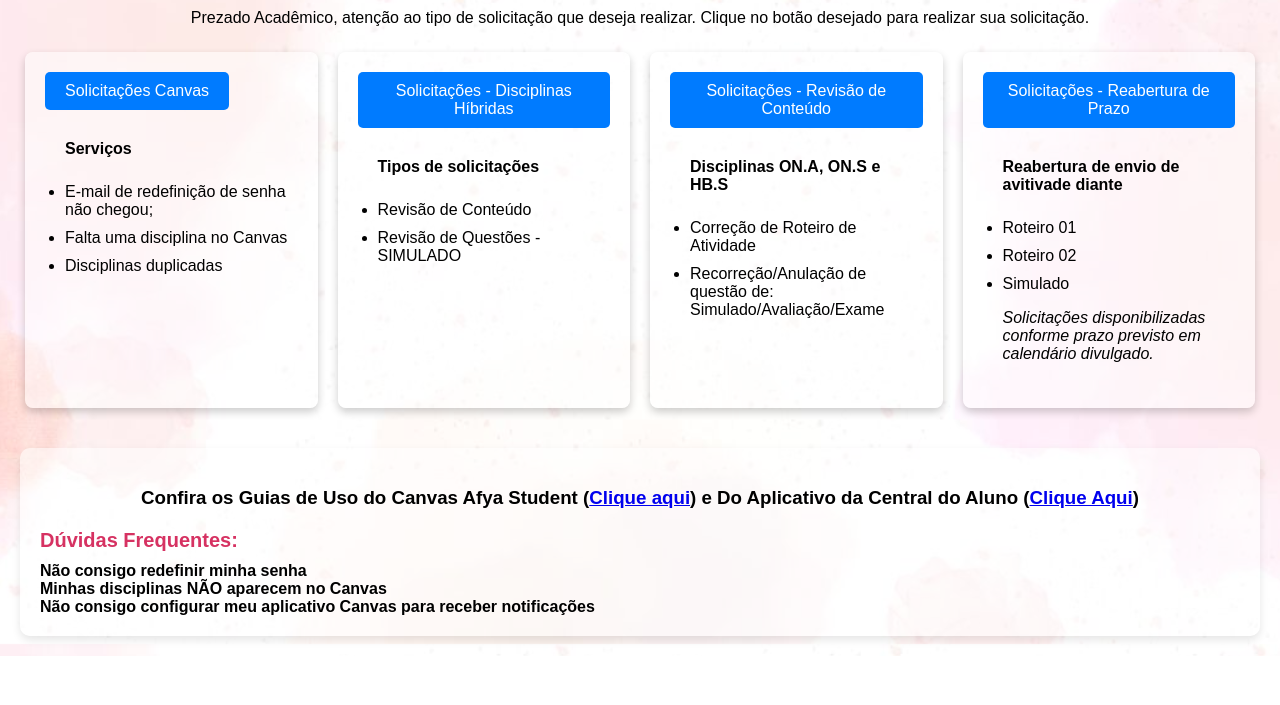
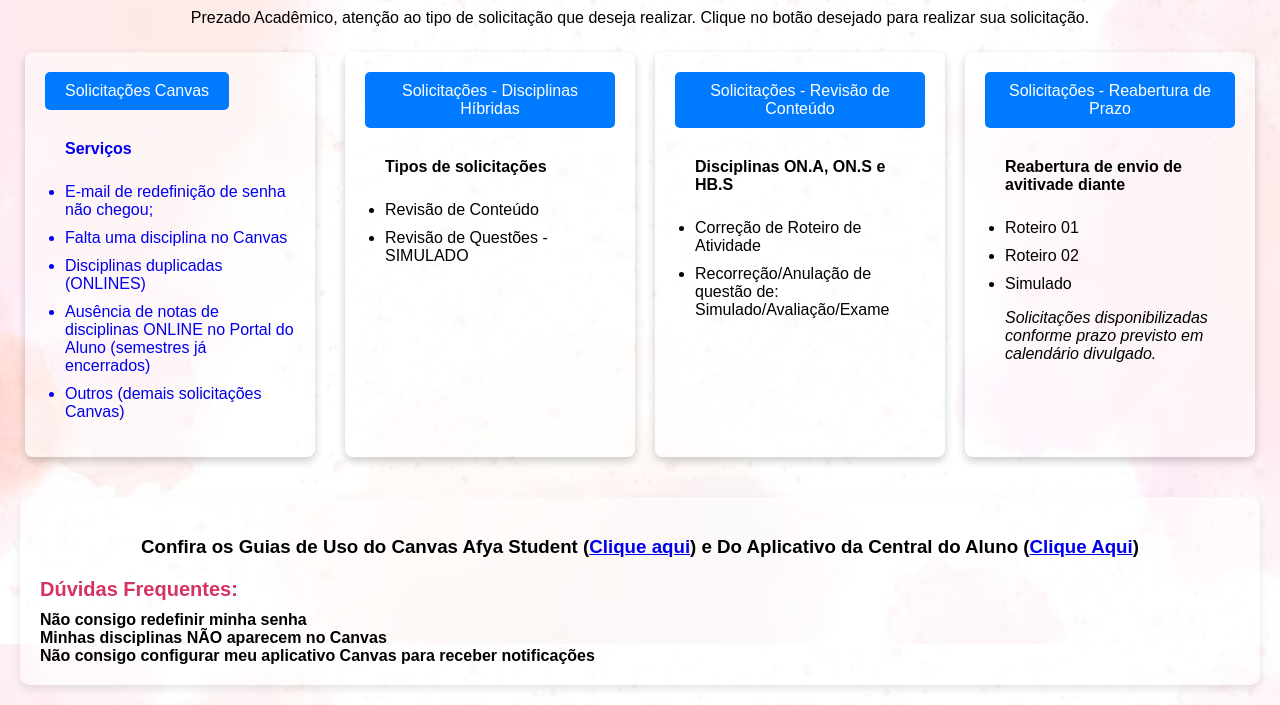
Before and after one commit to NEADUNISLPVH/report-nead, a plain HTML site: page index.html in a window 1280 px wide. Shown: the part 156-861 px from the top of the page. Before the commit the page ends 812 px from the top, so only its background shows below. Drawn offline with Linux system fonts and the light colour scheme.

Commit message:
Update index.html

```diff
--- a/index.html
+++ b/index.html
@@ -155,12 +155,15 @@
     <!-- Divisão em 4 colunas -->
     <div class="container">
         <div class="coluna">
-            <button>Solicitações Canvas</button>
+            <a href="https://forms.office.com/r/191mHSfX7s" target="_blank" style="text-decoration: none;">
+        <button style="align: center;" >Solicitações Canvas</button>
             <ul>
                 <p><b>Serviços</b></p>
                 <li>E-mail de redefinição de senha não chegou;</li>
                 <li>Falta uma disciplina no Canvas</li>
-                <li>Disciplinas duplicadas</li>
+                <li>Disciplinas duplicadas (ONLINES)</li>
+                <li>Ausência de notas de disciplinas ONLINE no Portal do Aluno (semestres já encerrados)</li>
+                <li>Outros (demais solicitações Canvas)</li>
             </ul>
         </div>
 
```
